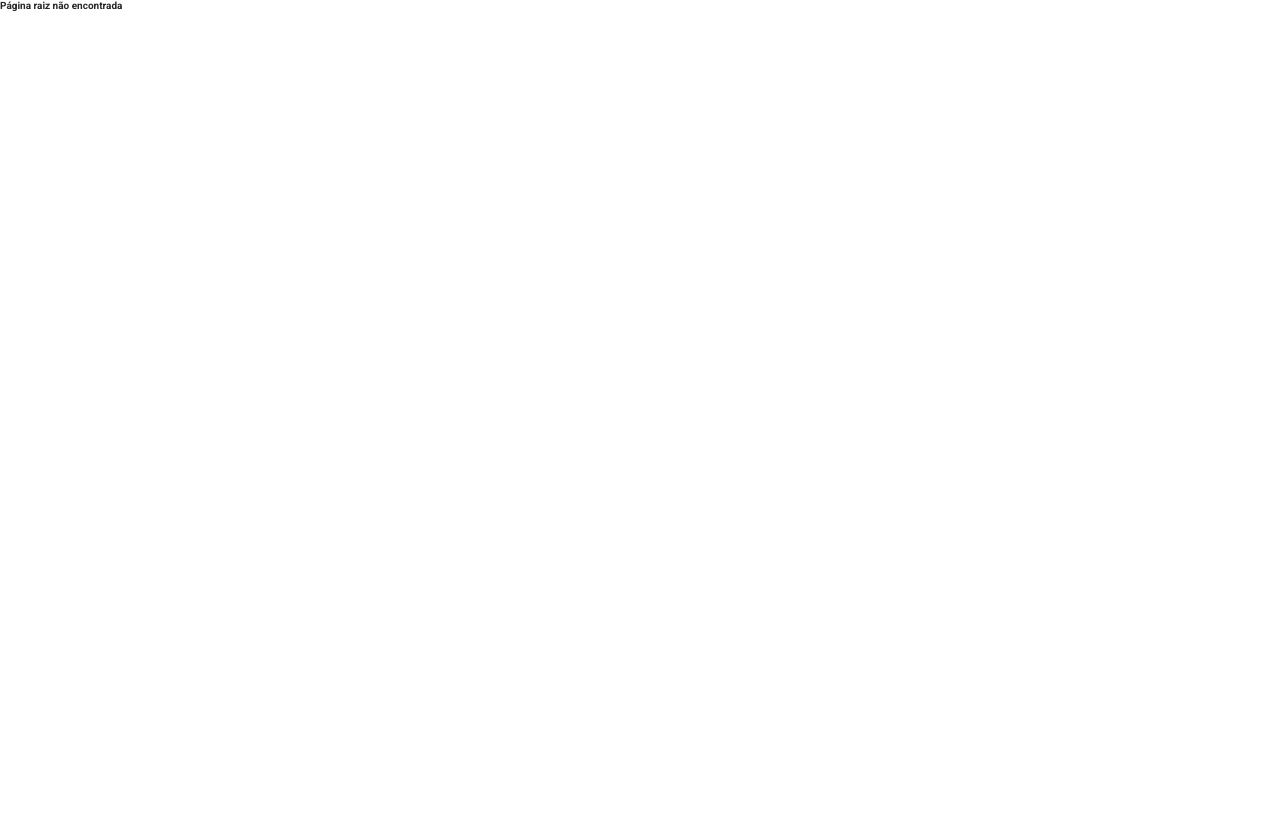
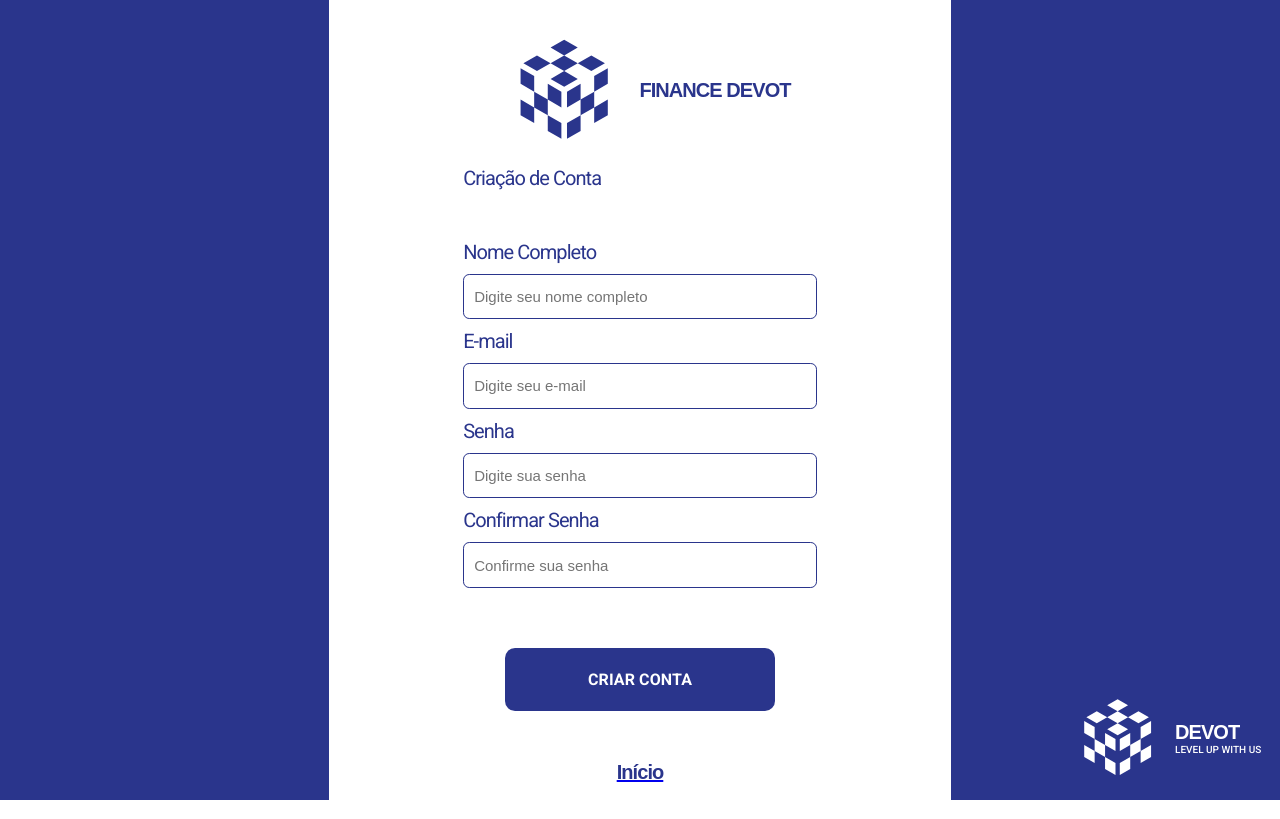
Before and after one commit to devot-academy/devot-finance-web, a Next.js app: page /createAccount in a window 1280 px wide. Before the commit this address had no page. Built offline with nearby package versions, Linux system fonts and the light colour scheme; a web font is replaced by a local one.

Commit message:
feat: create page createAccount

```diff
--- /dev/null
+++ b/src/app/createAccount/page.tsx
@@ -0,0 +1,8 @@
+'use client'
+
+import React from 'react';
+import CreateAccountTemplate from '../../components/templates/createAccount';
+
+export default function CreateAccount() {
+  return <CreateAccountTemplate />;
+}
```
